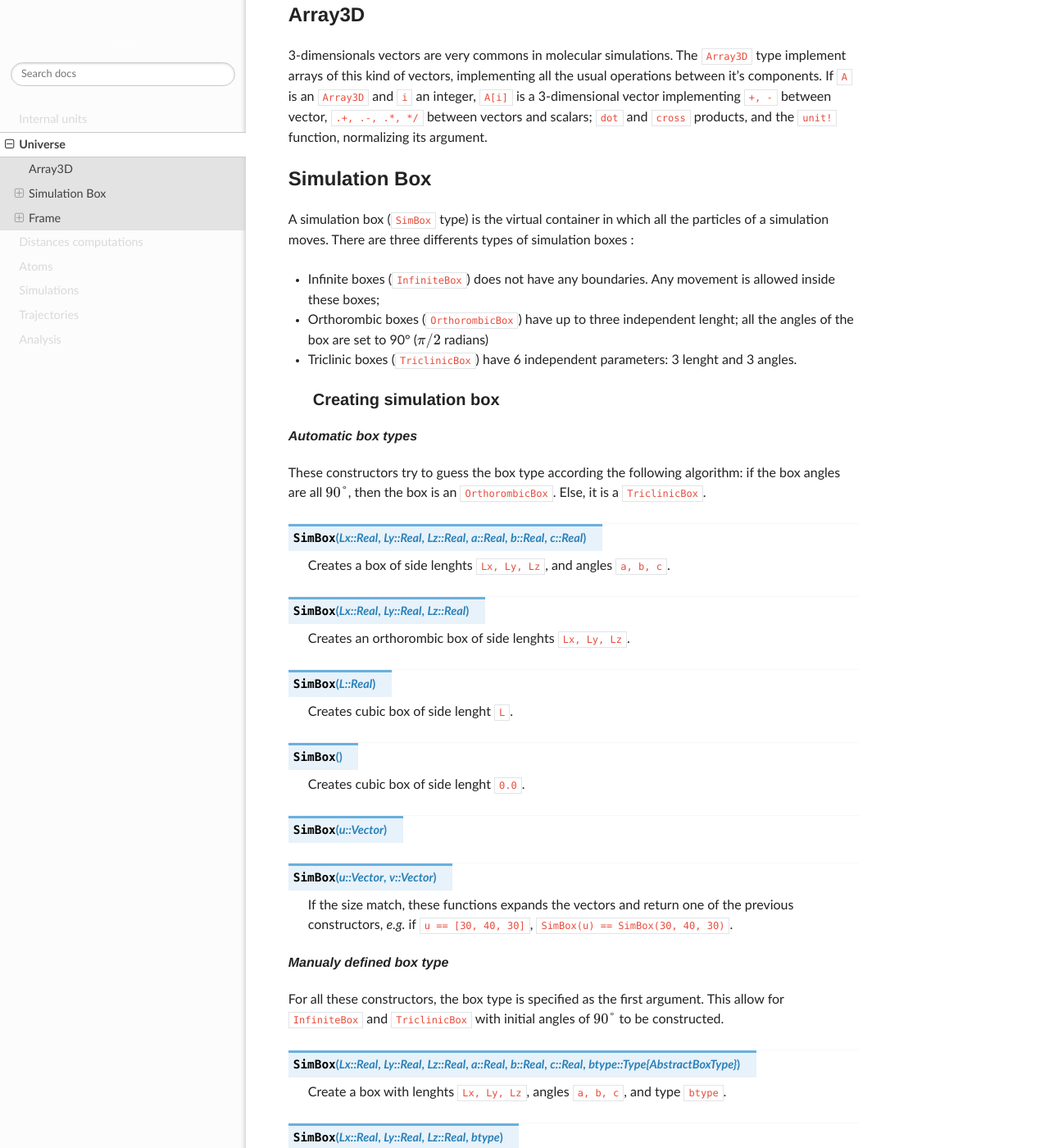
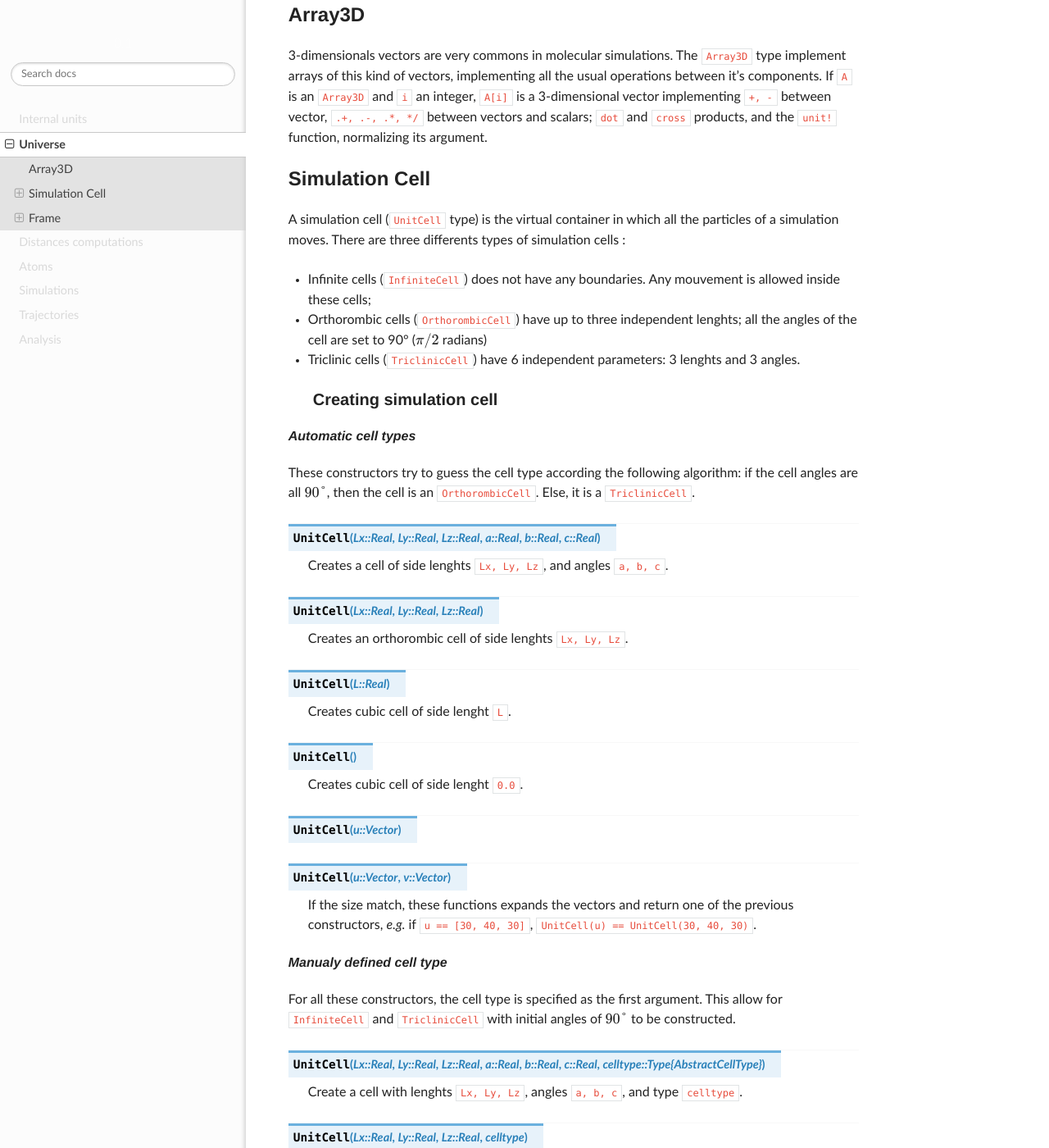
Before and after one commit to Luthaf/Jumos.jl, a Sphinx documentation site: the page built from doc/universe.rst, in a window 1280 px wide and 1400 px high, scrolled down 199 px. Shown: the whole window at 82% size. Built offline with Sphinx 7.4.7 and the Read the Docs theme 2.0.0, drawn with Linux system fonts in a browser that asks for light colours; some of the changed text lies outside the part shown.

Commit message:
Renamed SimBox -> UnitCell.
Thank you sed !

```diff
--- a/doc/simulations/steps.rst
+++ b/doc/simulations/steps.rst
@@ -36,7 +36,7 @@ Setting the simulation
 ----------------------
 
 Here, one is building his simulation. The order of the steps doesn't
-matter that much: you should start by defining the simulation box, and you have
+matter that much: you should start by defining the simulation cell, and you have
 to define a topology before defining the initial positions, but you can setup
 the interactions at any time.
 
@@ -106,13 +106,13 @@ Enforce
 
 If the time integration does not force the value of external parameters, like
 temperature or pressure or volume, this step can enforce them. Here will act the
-berendsen thermostat, the velocity rescaling, the particle wrapping to the box.
+berendsen thermostat, the velocity rescaling, the particle wrapping to the cell.
 
 Check
 ^^^^^
 
 During the run, one can check for simulation consistency. For example, the number
-of particle in the box may have be constant, the global momentum have to be zero,
+of particle in the cell may have be constant, the global momentum have to be zero,
 and so on.
 
 Compute
--- a/doc/simulations/usage.rst
+++ b/doc/simulations/usage.rst
@@ -23,7 +23,7 @@ Each simulation script should start by the ``using Jumos`` directive. This impor
 the module and the exported names in current scope.
 
 Then, in this script, we create a molecular dynamics (``"MD"``) simulation with
-a timestep of :math:`2\ \text{fs}`, and a cubic box, associated to the simulation.
+a timestep of :math:`2\ \text{fs}`, and a cubic cell, associated to the simulation.
 The topology and the original positions are read from the same file, as
 an :file:`.xyz` file contains some topological information (mainly the atomics names).
 
--- a/doc/universe.rst
+++ b/doc/universe.rst
@@ -14,100 +14,100 @@ operations between it's components. If ``A`` is an ``Array3D`` and ``i`` an inte
 ``.+, .-, .*, */`` between vectors and scalars; ``dot`` and ``cross`` products,
 and the ``unit!`` function, normalizing its argument.
 
-.. _type-SimBox:
+.. _type-UnitCell:
 
-Simulation Box
+Simulation Cell
 --------------
 
-A simulation box (``SimBox`` type) is the virtual container in which all the
+A simulation cell (``UnitCell`` type) is the virtual container in which all the
 particles of a simulation moves. There are three differents types of simulation
-boxes :
+cells :
 
-- Infinite boxes (``InfiniteBox``) does not have any boundaries. Any movement
-  is allowed inside these boxes;
-- Orthorombic boxes (``OrthorombicBox``) have up to three independent lenght;
-  all the angles of the box are set to 90° (:math:`\pi/2` radians)
-- Triclinic boxes (``TriclinicBox``) have 6 independent parameters: 3 lenght and
+- Infinite cells (``InfiniteCell``) does not have any boundaries. Any mouvement
+  is allowed inside these cells;
+- Orthorombic cells (``OrthorombicCell``) have up to three independent lenghts;
+  all the angles of the cell are set to 90° (:math:`\pi/2` radians)
+- Triclinic cells (``TriclinicCell``) have 6 independent parameters: 3 lenghts and
   3 angles.
 
-Creating simulation box
+Creating simulation cell
 ^^^^^^^^^^^^^^^^^^^^^^^
 
-Automatic box types
+Automatic cell types
 """""""""""""""""""
 
-These constructors try to guess the box type according the following algorithm:
-if the box angles are all :math:`90°`, then the box is an ``OrthorombicBox``.
-Else, it is a ``TriclinicBox``.
+These constructors try to guess the cell type according the following algorithm:
+if the cell angles are all :math:`90°`, then the cell is an ``OrthorombicCell``.
+Else, it is a ``TriclinicCell``.
 
-.. function:: SimBox(Lx::Real, Ly::Real, Lz::Real, a::Real, b::Real, c::Real)
+.. function:: UnitCell(Lx::Real, Ly::Real, Lz::Real, a::Real, b::Real, c::Real)
 
-    Creates a box of side lenghts ``Lx, Ly, Lz``, and angles ``a, b, c``.
+    Creates a cell of side lenghts ``Lx, Ly, Lz``, and angles ``a, b, c``.
 
-.. function:: SimBox(Lx::Real, Ly::Real, Lz::Real)
+.. function:: UnitCell(Lx::Real, Ly::Real, Lz::Real)
 
-    Creates an orthorombic box of side lenghts ``Lx, Ly, Lz``.
+    Creates an orthorombic cell of side lenghts ``Lx, Ly, Lz``.
 
-.. function:: SimBox(L::Real)
+.. function:: UnitCell(L::Real)
 
-    Creates cubic box of side lenght ``L``.
+    Creates cubic cell of side lenght ``L``.
 
-.. function:: SimBox()
+.. function:: UnitCell()
 
-    Creates cubic box of side lenght ``0.0``.
+    Creates cubic cell of side lenght ``0.0``.
 
-.. function:: SimBox(u::Vector)
-.. function:: SimBox(u::Vector, v::Vector)
+.. function:: UnitCell(u::Vector)
+.. function:: UnitCell(u::Vector, v::Vector)
 
     If the size match, these functions expands the vectors and return one of the
-    previous constructors, *e.g.* if ``u == [30, 40, 30]``, ``SimBox(u) == SimBox(30, 40, 30)``.
+    previous constructors, *e.g.* if ``u == [30, 40, 30]``, ``UnitCell(u) == UnitCell(30, 40, 30)``.
 
-Manualy defined box type
+Manualy defined cell type
 """"""""""""""""""""""""
 
-For all these constructors, the box type is specified as the first argument. This
-allow for ``InfiniteBox`` and ``TriclinicBox`` with initial angles of :math:`90°`
+For all these constructors, the cell type is specified as the first argument. This
+allow for ``InfiniteCell`` and ``TriclinicCell`` with initial angles of :math:`90°`
 to be constructed.
 
-.. function:: SimBox(Lx::Real, Ly::Real, Lz::Real, a::Real, b::Real, c::Real, btype::Type{AbstractBoxType})
+.. function:: UnitCell(Lx::Real, Ly::Real, Lz::Real, a::Real, b::Real, c::Real, celltype::Type{AbstractCellType})
 
-    Create a box with lenghts ``Lx, Ly, Lz``, angles ``a, b, c``, and type ``btype``.
+    Create a cell with lenghts ``Lx, Ly, Lz``, angles ``a, b, c``, and type ``celltype``.
 
-.. function:: SimBox(Lx::Real, Ly::Real, Lz::Real, btype)
-.. function:: SimBox(L::Real, btype)
-.. function:: SimBox(btype)
-.. function:: SimBox(u::Vector, v::Vector, btype)
-.. function:: SimBox(u::Vector, btype)
+.. function:: UnitCell(Lx::Real, Ly::Real, Lz::Real, celltype)
+.. function:: UnitCell(L::Real, celltype)
+.. function:: UnitCell(celltype)
+.. function:: UnitCell(u::Vector, v::Vector, celltype)
+.. function:: UnitCell(u::Vector, celltype)
 
-    All these functions have the same behaviour than the one with automatic box type,
-    excepted than the box type is taken to be equal to ``btype``.
+    All these functions have the same behaviour than the one with automatic cell type,
+    excepted than the cell type is taken to be equal to ``celltype``.
 
-Indexing simulation box
+Indexing simulation cell
 ^^^^^^^^^^^^^^^^^^^^^^^
 
-You can acces to the box size and angles either directely, or by integer indexing.
+You can acces to the cell size and angles either directely, or by integer indexing.
 
-.. function:: getindex(b::SimBox, i::Int)
+.. function:: getindex(b::UnitCell, i::Int)
 
 Calling ``b[i]`` will return the corresponding length or angle : for ``i in [1:3]``,
 you get the ``i``:superscript:`th` lenght, and for ``i in [4:6]``, you get the
 angles.
 
 If you make a lot of call to this kind of indexing, direct field access should be
-more efficient. The internal fields of a box are : the three lenghts ``x, y, z``,
+more efficient. The internal fields of a cell are : the three lenghts ``x, y, z``,
 and the three angles ``a, b, c``.
 
-Boundary conditions and boxes
+Boundary conditions and cells
 ^^^^^^^^^^^^^^^^^^^^^^^^^^^^^
 
 Only fully periodic boundary conditions are implemented for now. Its mean that
 if a particle cross the boundary at some step, it will be wrapped up and will
 appears at the opposite boundary.
 
-Distances and boxes
+Distances and cells
 ^^^^^^^^^^^^^^^^^^^
 
-The distance between two particle depends on the box type. In all cases, the
+The distance between two particle depends on the cell type. In all cases, the
 minimal image convention is used: the distance between two particles is the
 minimal distance between all the images of theses particles. This is explicited
 in the :ref:`distances` part of this documentation.
@@ -122,14 +122,14 @@ A ``Frame`` object holds the data from one step of a simulation. It is defined a
 
     type Frame
         step::Integer
-        box::SimBox
+        cell::UnitCell
         topology::Topology
         positions::Array3D
         velocities::Array3D
     end
 
 `i.e.` it contains informations about the current step, the current
-:ref:`box <type-SimBox>` shape, the current :ref:`topology <type-Topology>`, the
+:ref:`cell <type-UnitCell>` shape, the current :ref:`topology <type-Topology>`, the
 current positions, and maybe the current velocities. If there is no velocities
 information, the velocities ``Array3D`` is a 0-sized array.
 
```
Also changed, not shown: 16 other files.
